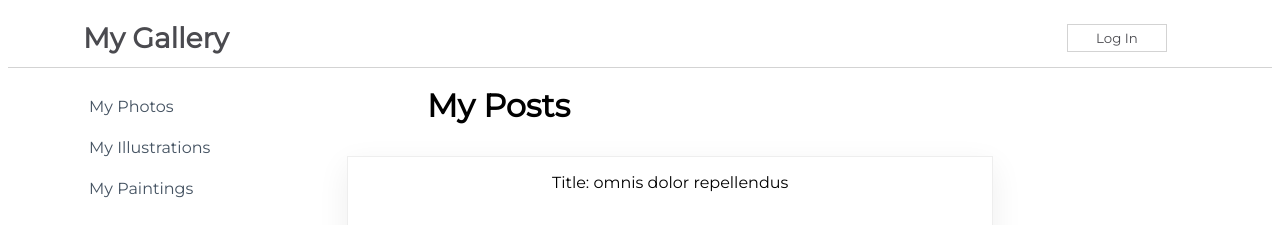
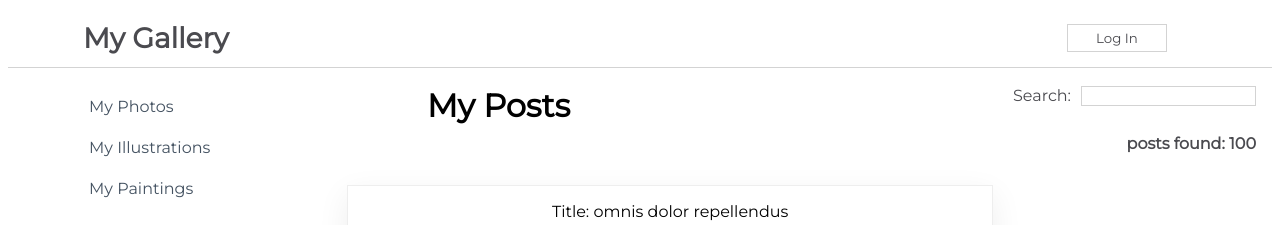
Before and after one commit to mtmanning93/react-tasks, a React (Create React App) app in the folder my-app/: page / in a window 1280 px wide. Shown: the top 225 px of the page. Built offline with nearby package versions, Linux system fonts and the light colour scheme.

Commit message:
Create search posts form, create functionality to search all posts

```diff
--- a/my-app/src/components/Content.js
+++ b/my-app/src/components/Content.js
@@ -9,16 +9,28 @@
         super(props)
 
         this.state = {
-            isLoaded: false
+            isLoaded: false,
+            posts: []
         }
     }
 
     componentDidMount() {
         setTimeout(() => {
             this.setState({
-                isLoaded: true
+                isLoaded: true,
+                posts: savedPosts
             })
         }, 2000)
+    }
+
+    handleChange = (event) => {
+        const name = event.target.value
+        const filteredPosts = savedPosts.filter((post) => {
+            return post.name.toLowerCase().includes(name)
+        })
+        this.setState({
+            posts: filteredPosts
+        })
     }
 
     render() {
@@ -26,11 +38,16 @@
             <div>
                 <div className={css.TitleBar}>
                     <h1>My Posts</h1>
+                    <form>
+                        <label htmlFor="searchInput">Search:</label>
+                        <input onChange={(event) => this.handleChange(event)} id="searchInput" type="search" />
+                        <h4>posts found: {this.state.posts.length}</h4>
+                    </form>
                 </div>
                 <div className={css.SearchResults}>
                     {
                         this.state.isLoaded
-                        ? <Postitems savedPosts = {savedPosts} />
+                        ? <Postitems savedPosts = {this.state.posts} />
                         : <Loader />
                     }
                 </div>
--- /dev/null
+++ b/package.json
@@ -0,0 +1,5 @@
+{
+  "dependencies": {
+    "16": "^0.0.2"
+  }
+}
```
Also changed, not shown: 1 other file (tests, documents, lock files or other folders).
